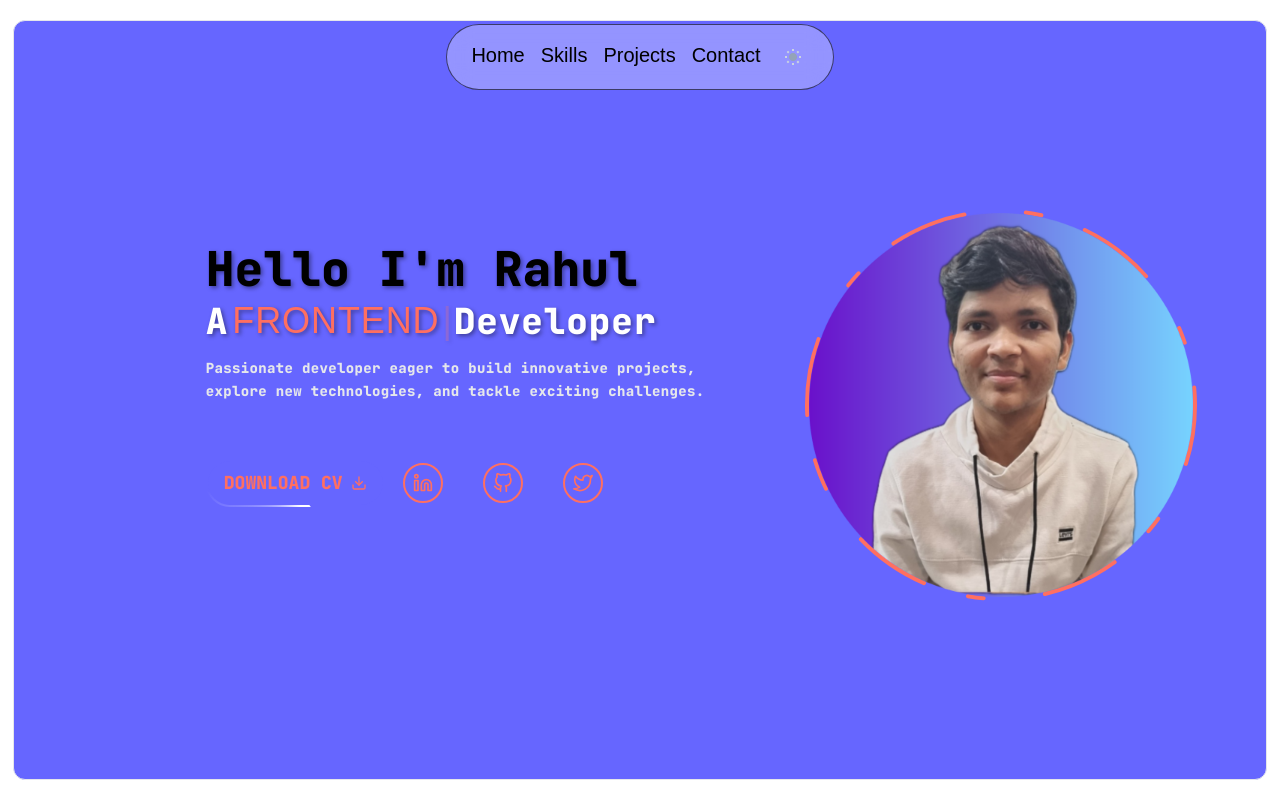
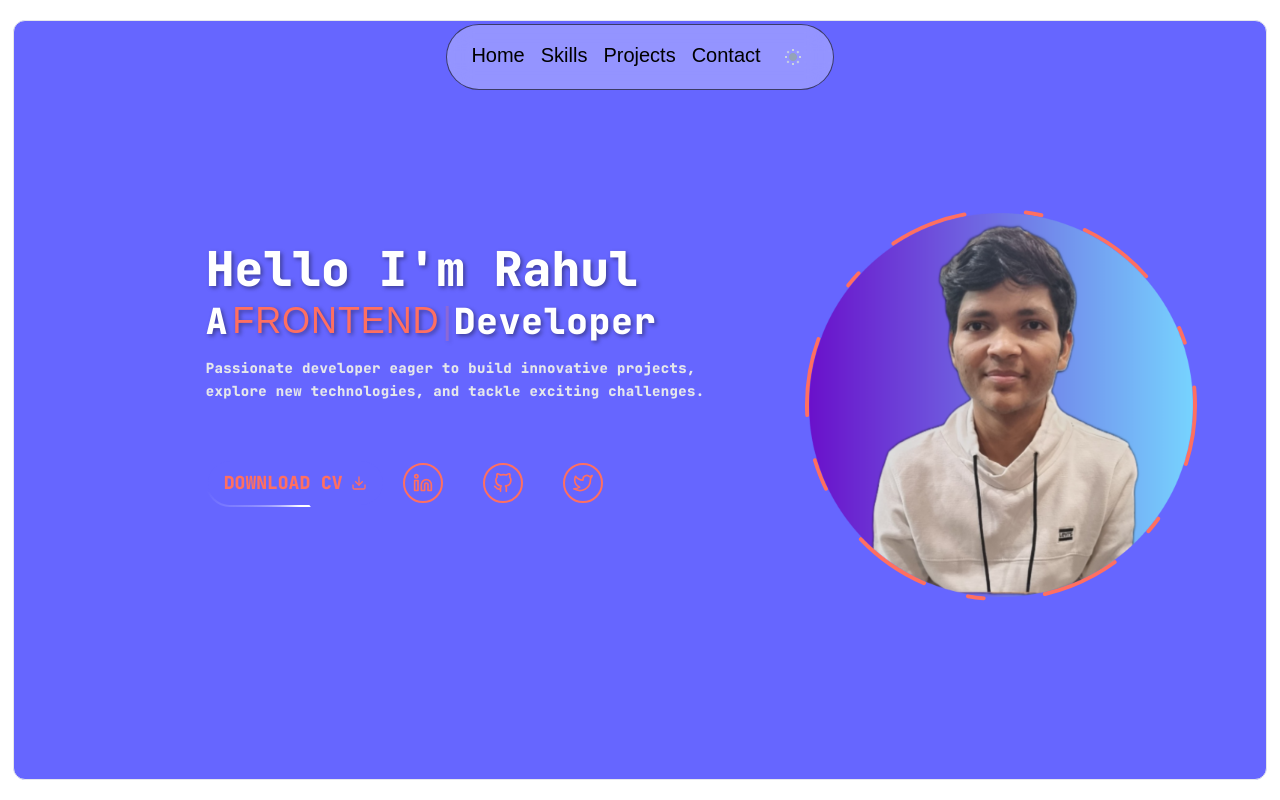
Before and after one commit to prahul25/Portfolio, a Next.js app: page / in a window 1280 px wide. Shown: the top 800 px of the page. Built offline with nearby package versions, Linux system fonts and the light colour scheme; a web font is replaced by a local one.

Commit message:
Made minor change in ui

```diff
--- a/src/components/LandingPage.tsx
+++ b/src/components/LandingPage.tsx
@@ -42,7 +42,7 @@ function LandingPage() {
           >
             <div>
               <h1
-                className="text-nowrap text-3xl md:text-5xl"
+                className="text-nowrap text-3xl md:text-5xl text-white"
                 style={{ textShadow: "2px 2px 4px rgba(0, 0, 0, 0.4)" }}
               >
                 Hello I&apos;m Rahul
```
